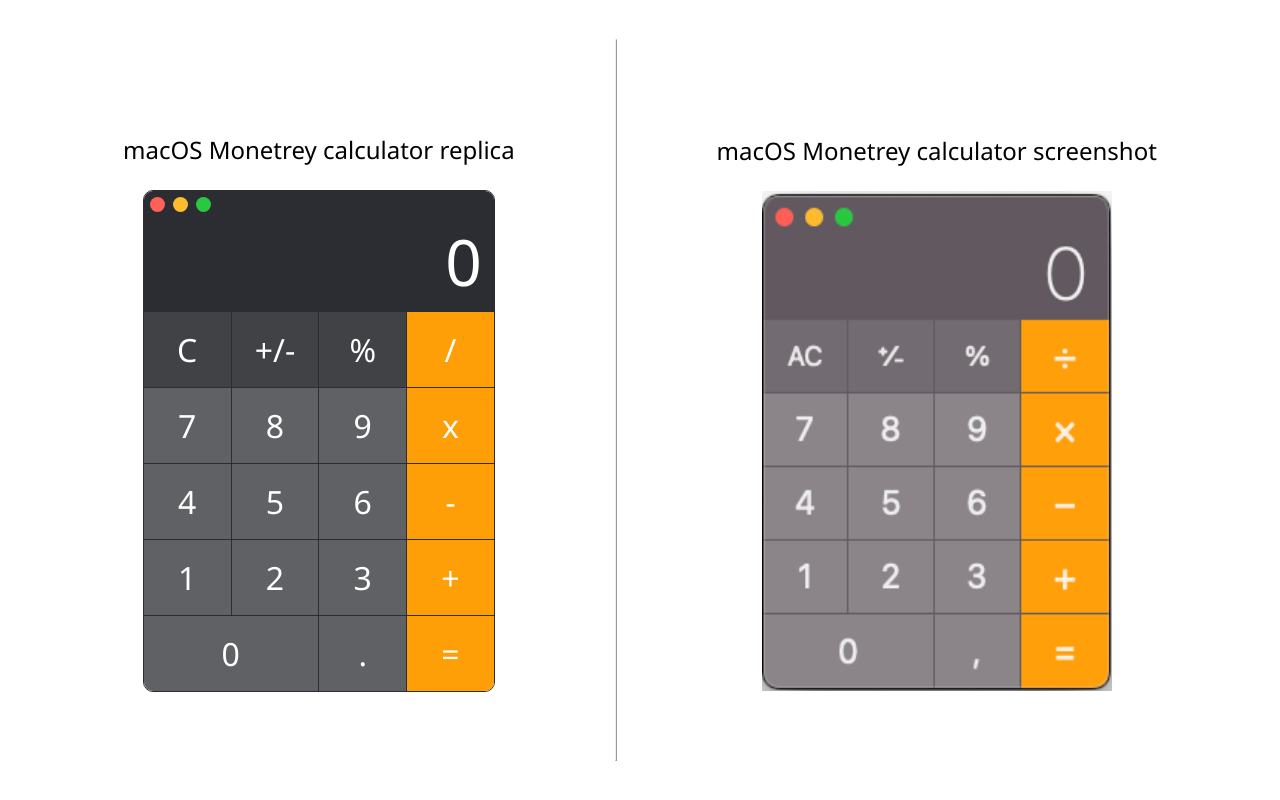
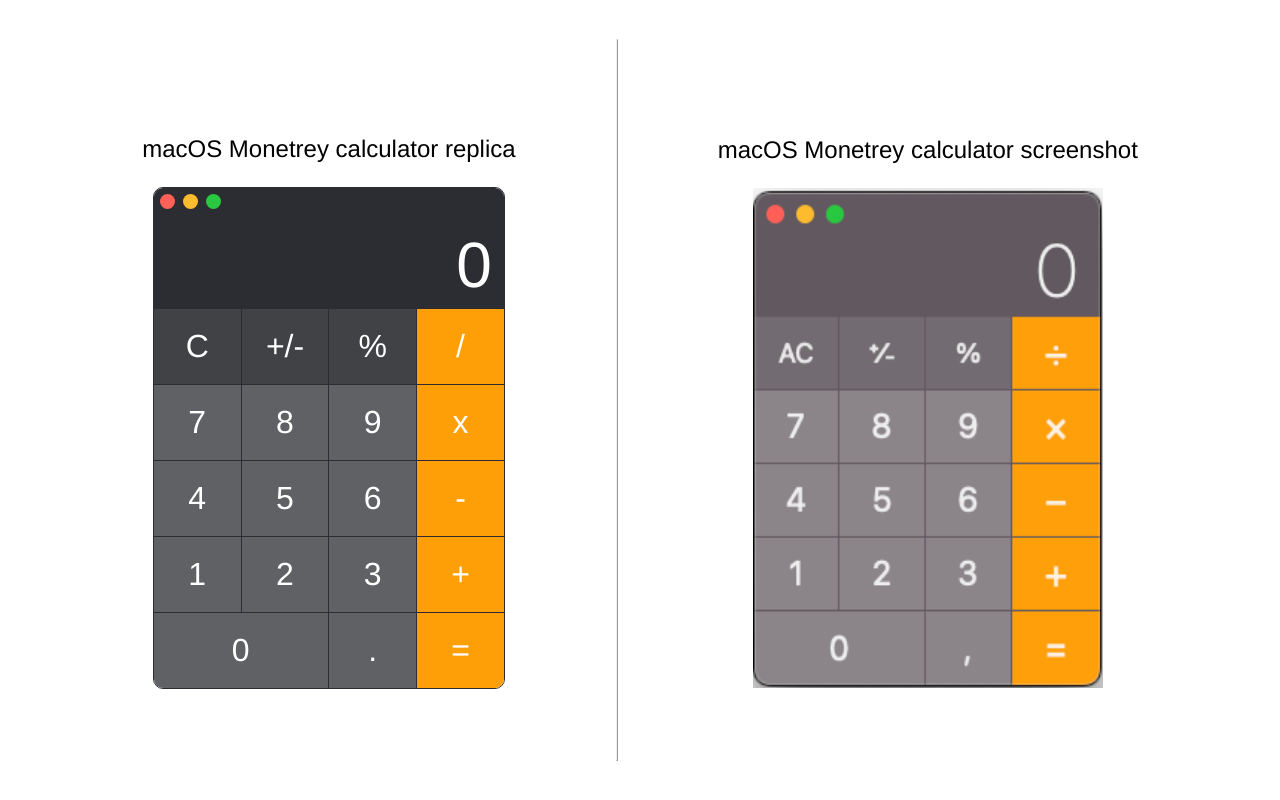
Before and after one commit to pauls-akmentins/Design-to-code-app---macOS-calculator, a React (Create React App) app: page / in a window 1280 px wide. Built offline with nearby package versions, Linux system fonts and the light colour scheme.

Commit message:
Minor changes in font

```diff
--- a/src/index.css
+++ b/src/index.css
@@ -1,4 +1,4 @@
 body {
-  font-family: "Segoe UI", Tahoma, Geneva, Verdana, sans-serif;
+  font-family: "San Francisco", "Helvetica Neue", Arial, sans-serif;
   margin: 0;
 }
```
